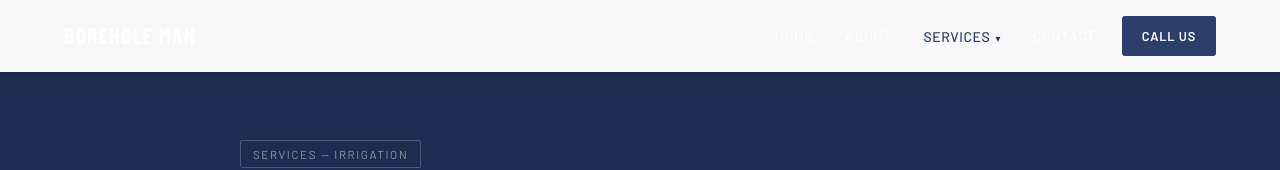
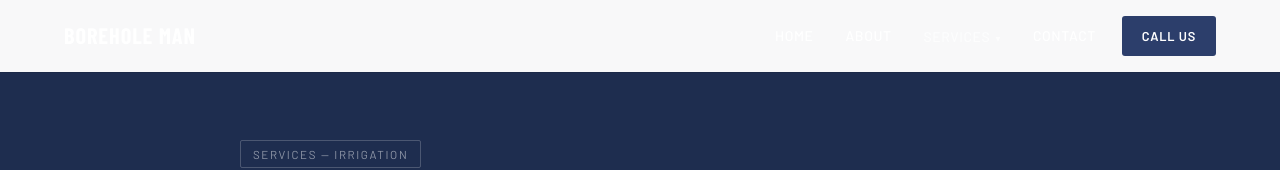
Before and after one commit to BoreholeMan/my-website, a React (Vite) app: page /services/irrigation in a window 1280 px wide. Shown: the top 170 px of the page. Built offline with nearby package versions, Linux system fonts and the light colour scheme; a web font is replaced by a local one.

Commit message:
Change navbar link hover color to semi-transparent white

```diff
--- a/src/components/Navbar.module.css
+++ b/src/components/Navbar.module.css
@@ -52,7 +52,7 @@
 }
 
 .link:hover, .active {
-  color: var(--navy);
+  color: rgba(255,255,255,0.7);
 }
 
 .caret {
```
